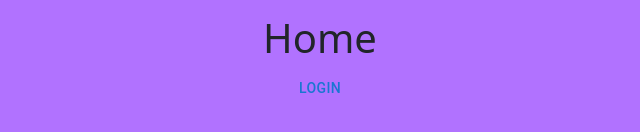
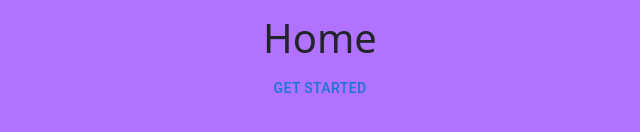
Before and after one commit to MichaelMeola/where-to-group-project, a React (Vite) app: page / in a window 1280 px wide. Shown: the part 340-472 px from the top of the page, without its empty margins (320-960 px from the left). Built offline with nearby package versions, Linux system fonts and the light colour scheme.

Commit message:
changed file name

```diff
--- a/src/Components/Home/Home.jsx
+++ b/src/Components/Home/Home.jsx
@@ -8,7 +8,7 @@
     return(
         <>
             <h1>Home</h1>
-            <Button onClick={() => navigate('/login')}>Login</Button>
+            <Button onClick={() => navigate('/login')}>Get Started</Button>
         </>
     )
 
--- a/src/Components/Home/LandingPage.jsx
+++ b/src/Components/Home/LandingPage.jsx
@@ -1,7 +1,6 @@
 import SignUp from "./Register";
-import { useState } from "react";
+
 export default function LandingPage() {
-    const [toggleBtn, setToggleBtn] = useState(false)
 
     return(
         <>
```
Also changed, not shown: src/Components/Home/SignUp.jsx (renamed from src/Components/Home/Register.jsx).
